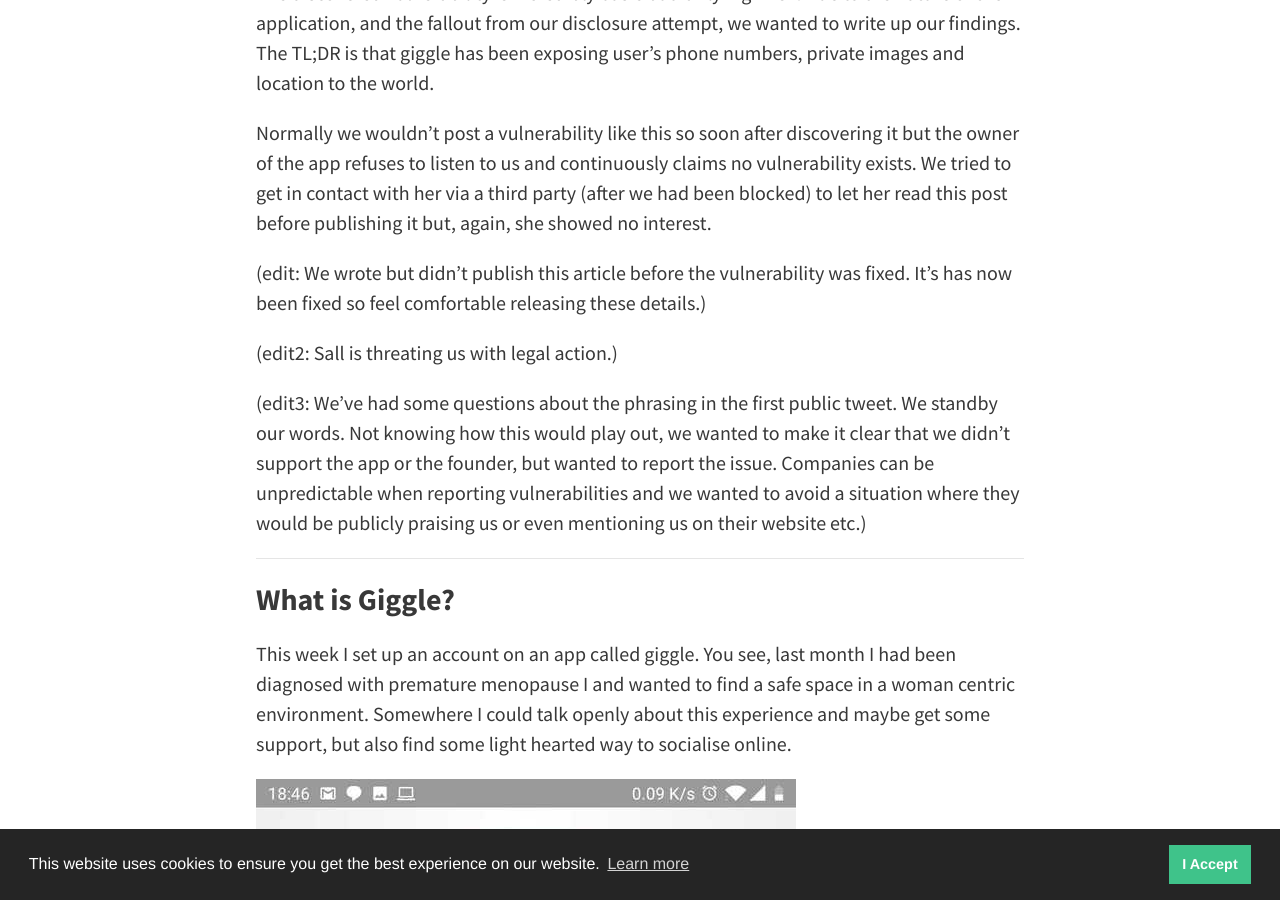
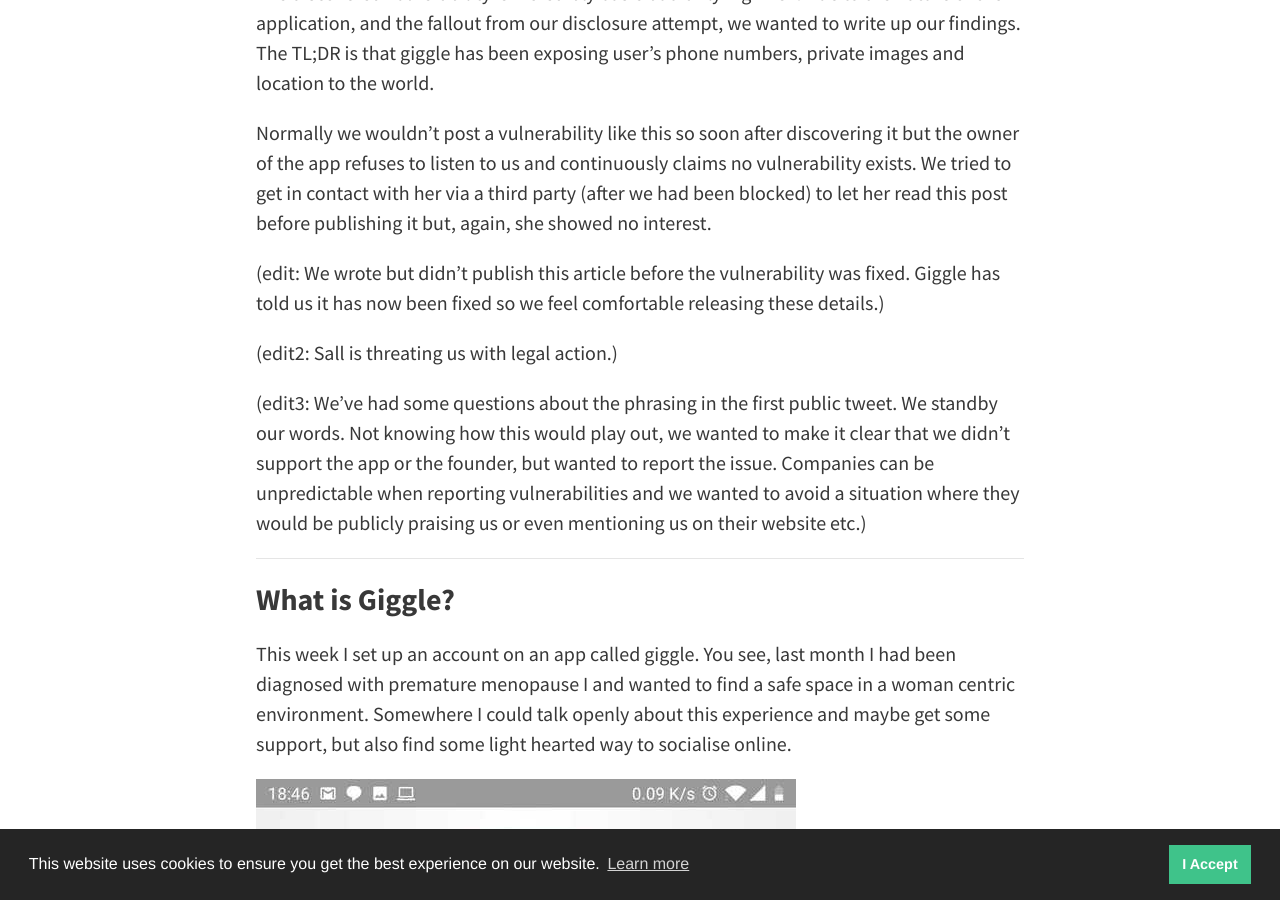
Before and after one commit to DigitalInterruption/research, a Jekyll site: the page built from _posts/2020-09-10-giggle-laughable-security.md, in a window 1280 px wide and 900 px high, scrolled down 429 px. Built offline with Jekyll 4.4.1, drawn with Linux system fonts in a browser that asks for light colours; nearby versions of some CDN libraries.

Commit message:
Update 2020-09-10-giggle-laughable-security.md

```diff
--- a/_posts/2020-09-10-giggle-laughable-security.md
+++ b/_posts/2020-09-10-giggle-laughable-security.md
@@ -11,7 +11,7 @@ Preface: There is very little in this blog post that is interesting from a techn
 
 Normally we wouldn't post a vulnerability like this so soon after discovering it but the owner of the app refuses to listen to us and continuously claims no vulnerability exists. We tried to get in contact with her via a third party (after we had been blocked) to let her read this post before publishing it but, again, she showed no interest.
 
-(edit: We wrote but didn't publish this article before the vulnerability was fixed. It's has now been fixed so feel comfortable releasing these details.)
+(edit: We wrote but didn't publish this article before the vulnerability was fixed. Giggle has told us it has now been fixed so we feel comfortable releasing these details.)
 
 (edit2: Sall is threating us with legal action.)
 
```
